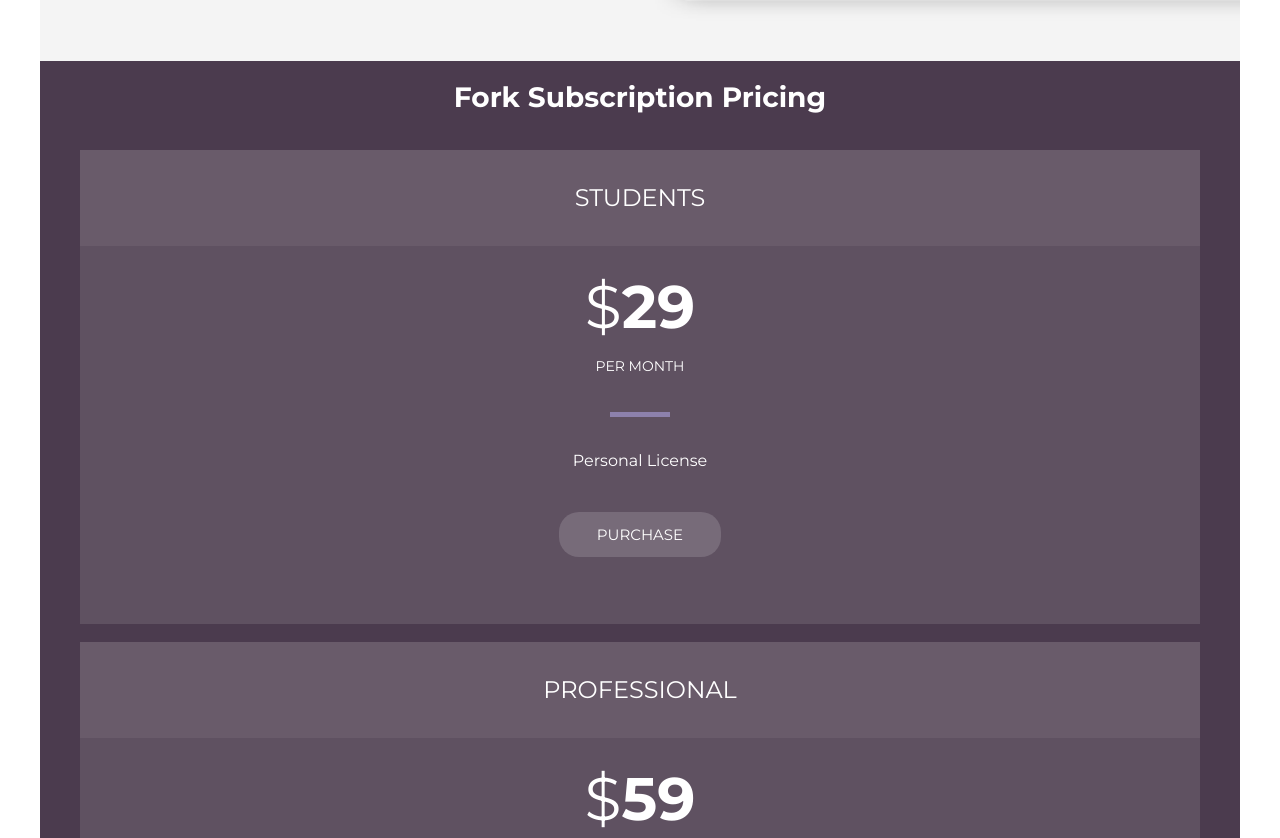
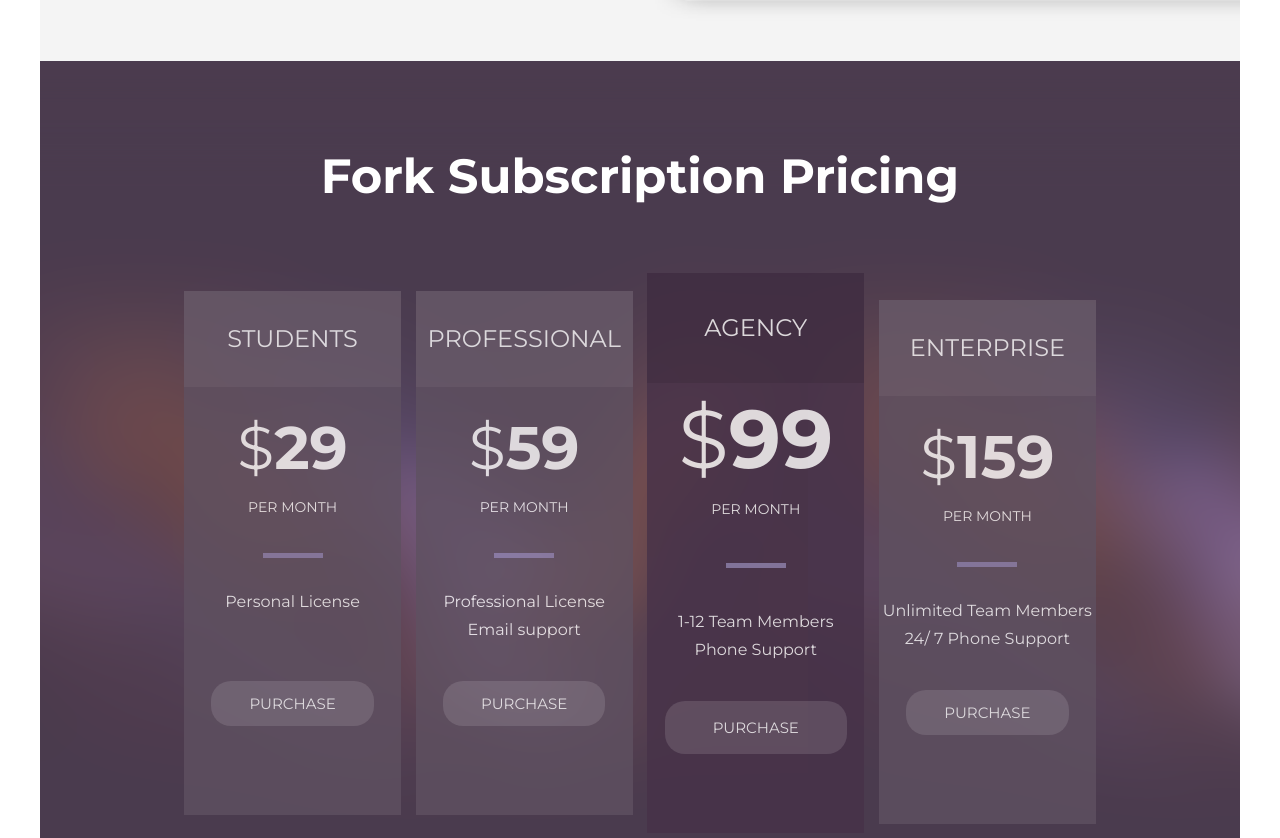
Before and after one commit to Slavon2020/step-project-forkio, a website: page index.html in a window 1280 px wide. Shown: the part 1080-1918 px from the top of the page. Drawn offline with Linux system fonts and the light colour scheme.

Commit message:
pricing | pricing section is done

```diff
--- a/src/scss/sections/pricing/_pricing-media.scss
+++ b/src/scss/sections/pricing/_pricing-media.scss
@@ -0,0 +1,55 @@
+@media (min-width: 481px) {
+    .pricing {
+        background: url('../../../../dist/img/pricing-img/pricing-768px-bg.png');
+        &__heading {
+            padding: 75px 0 40px;
+        }
+    }
+    .pricing__cards {
+        flex-direction: row;
+        justify-content: center;
+        flex-wrap: wrap;
+        width: 97%;
+    }
+    .pricing-card {
+        opacity: 0.8;
+        width: calc(50% - 13px);
+        &:nth-child(odd) {
+            margin-right: 25px;
+        }
+    }
+}
+
+@media (min-width: 768px) and (max-width: 992px) {
+    .pricing__cards {
+        width: calc(100% - 135px);
+    }
+}
+
+@media (min-width: 993px) {
+    .pricing {
+        padding-left: 60px;
+        padding-right: 60px;
+        &__heading {
+            font-size: 48px;
+            line-height: 50px;
+        }
+    }
+    .pricing__cards {
+        flex-wrap: nowrap;
+        justify-content: space-between;
+    }
+    .pricing-card {
+        width: calc(25% - 11px);
+        &:nth-child(odd) {
+            margin-right: 0;
+        }
+    }
+}
+
+@media(min-width: 1200px) {
+    .pricing {
+        padding-left: 130px;
+        padding-right: 130px;
+    }
+}
--- a/src/scss/sections/pricing/_pricing-styles.scss
+++ b/src/scss/sections/pricing/_pricing-styles.scss
@@ -30,9 +30,13 @@
 }
 
 .pricing-card {
-    width: 100%;
+    width: 257px;
+    height: 457px;
     &:not(:last-child) {
         margin-bottom: 18px;
+    }
+    &:first-child .pricing-card__type {
+        margin-bottom: 65px;
     }
     padding-bottom: 67px;
     background: #5F5161;
```
Also changed, not shown: dist/css/style.css, dist/img/pricing-img/pricing-768px-bg.png (added), src/img/pricing-img/pricing-768px-bg.png (added).
